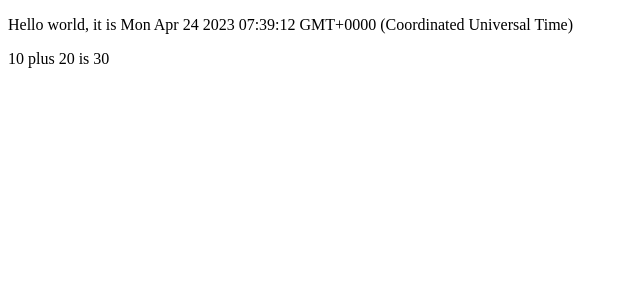
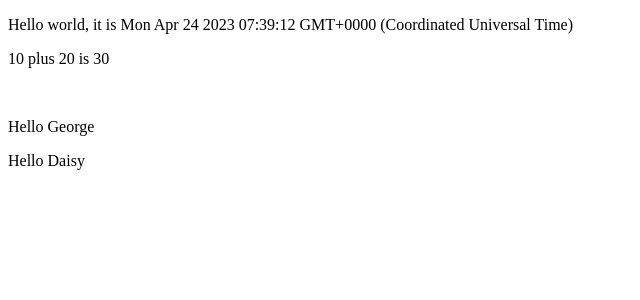
Before and after one commit to azriel-stephen/fullstack-open, a React (Create React App) app in the folder part1/: page / in a window 1280 px wide. Shown: the top 300 px of the page, without its empty margins (0-640 px from the left). Built offline with nearby package versions, Linux system fonts and the light colour scheme.

Commit message:
added multiple components and props

```diff
--- a/part1/src/App.js
+++ b/part1/src/App.js
@@ -1,3 +1,15 @@
+// const Hello = function(props){
+//   return (
+//     <div>
+//       <p>Hello {props.name}</p>
+//     </div>
+//   )
+// }
+const Hello = props => (
+  <div>
+    <p>Hello {props.name}</p>
+  </div>
+)
 const App = () => {
   const now = new Date()
   const a = 10
@@ -9,6 +21,9 @@
       <p>
         {a} plus {b} is {a+b}
       </p>
+      <br />
+      <Hello name='George' />
+      <Hello name='Daisy' />
 
     </div>
 )}
```
